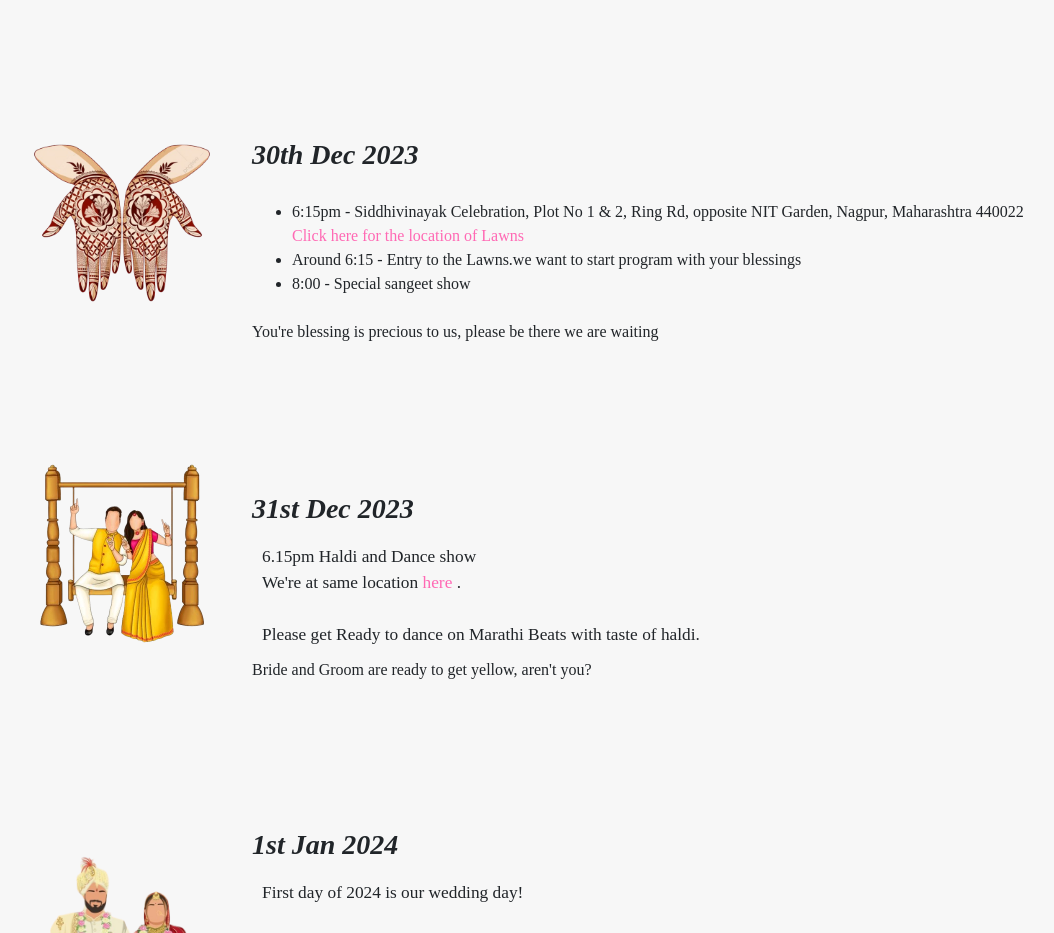
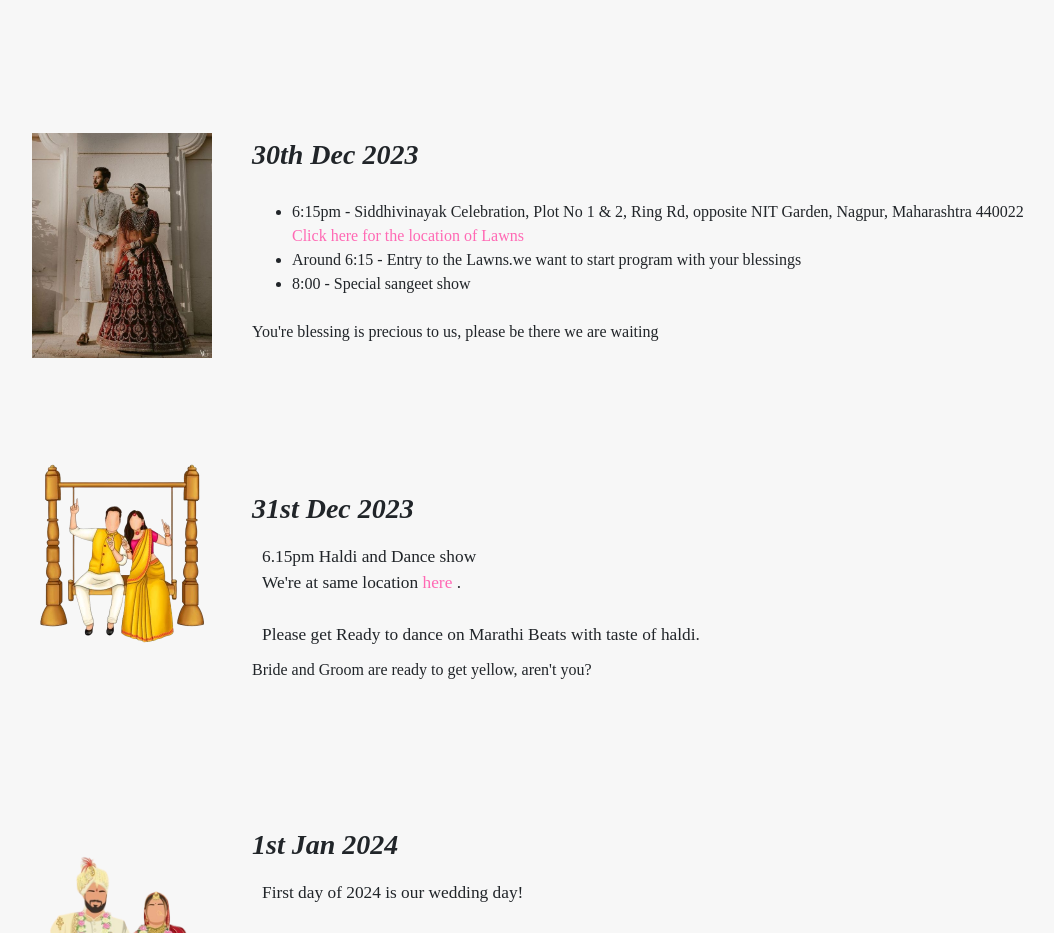
Before and after one commit to jeet2803/Weddingscene, a plain HTML site: page index.html in a window 1280 px wide. Shown: the part 945-1878 px from the top of the page, without its empty margins (53-1107 px from the left). Drawn offline with Linux system fonts and the light colour scheme.

Commit message:
Update index.html

```diff
--- a/index.html
+++ b/index.html
@@ -77,7 +77,7 @@
             <ul class="event-list">
 
               <li>
-                <img class="event-list-img" alt="bluelagoon" src="./img/Mehendi_Hand_PNG_Picture__Floral_Mehendi_Hands__Henna_Hands__Traditional__Ceremony_PNG_Image_For_Free_Download-removebg-preview.png" />
+                <img class="event-list-img" alt="bluelagoon" src="./img/28 Picture Perfect Wedding Couple Poses You Need To Save.jpg" />
 
                 <div class="info">
                     <h3><b><i>30th Dec 2023</i></b></h3>
```
